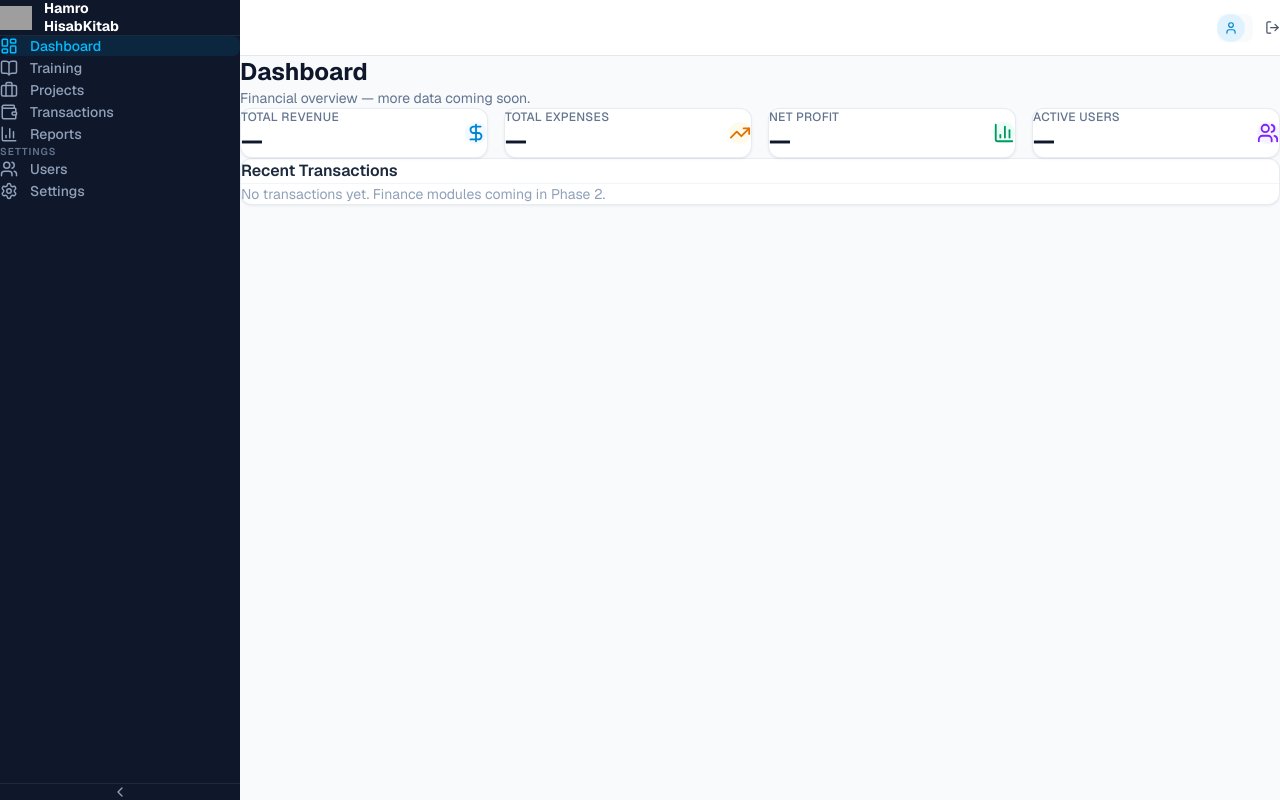
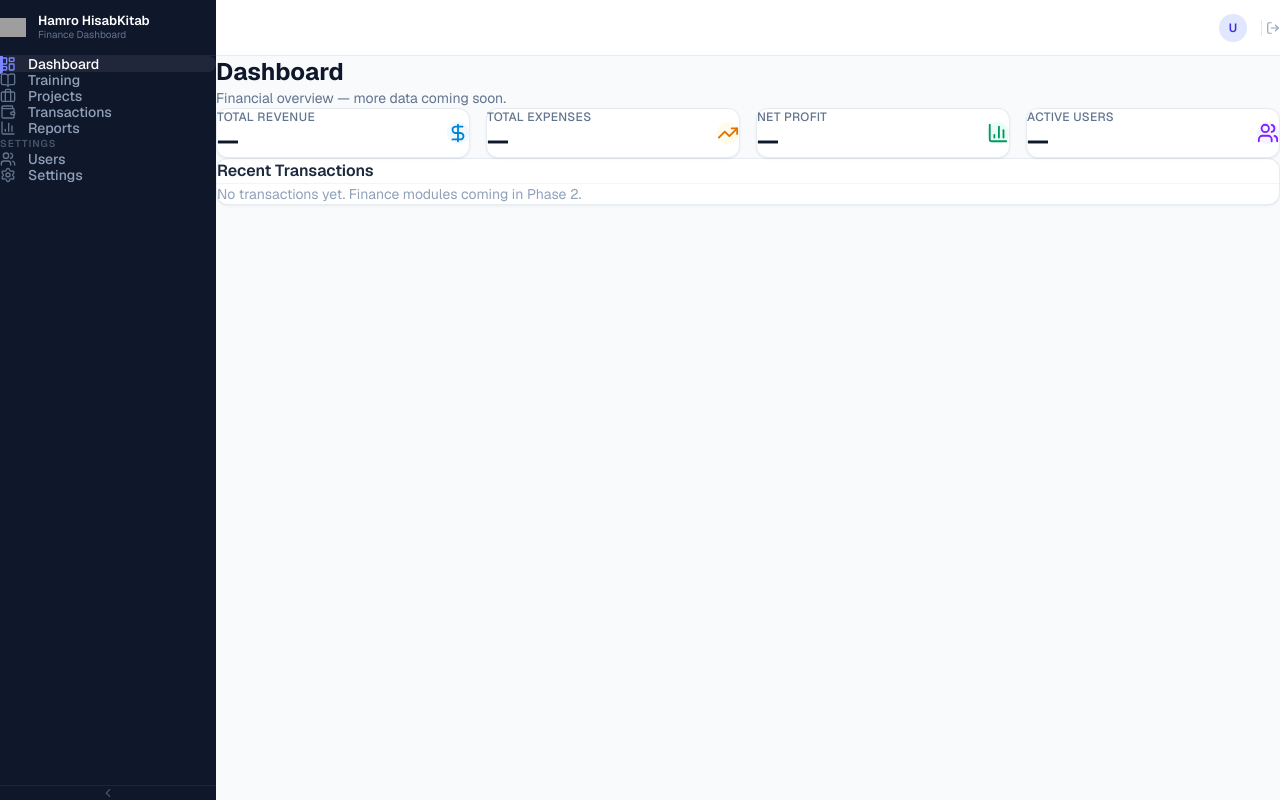
Before and after one commit to leafclutch/hamro_hisabKitab_Simple, a Next.js app: page / in a window 1280 px wide. Built offline with nearby package versions, Linux system fonts and the light colour scheme; no server answers; grey boxes are pictures that could not be loaded.

Commit message:
design: sidebar left-border active indicator, initials avatar in navbar

```diff
--- a/src/components/layout/navbar.tsx
+++ b/src/components/layout/navbar.tsx
@@ -2,7 +2,7 @@
 
 import { logout } from '@/actions/auth'
 import { Button } from '@/components/ui/button'
-import { LogOut, User } from 'lucide-react'
+import { LogOut } from 'lucide-react'
 import { useTransition } from 'react'
 
 interface NavbarProps {
@@ -10,36 +10,46 @@ interface NavbarProps {
   userName?: string
 }
 
+function UserAvatar({ name, email }: { name?: string; email?: string }) {
+  const display = name || email || 'U'
+  const initial = display.charAt(0).toUpperCase()
+  return (
+    <div className="flex h-7 w-7 items-center justify-center rounded-full bg-indigo-100 text-indigo-700 flex-shrink-0">
+      <span className="text-xs font-semibold leading-none">{initial}</span>
+    </div>
+  )
+}
+
 export function Navbar({ userEmail, userName }: NavbarProps) {
   const [isPending, startTransition] = useTransition()
 
-  function handleLogout() {
-    startTransition(async () => {
-      await logout()
-    })
-  }
-
   return (
-    <header className="flex h-14 items-center justify-between border-b border-slate-200 bg-white px-6">
+    <header className="flex h-[56px] items-center justify-between border-b border-slate-200/80 bg-white px-5 flex-shrink-0">
       <div />
-      <div className="flex items-center gap-3">
-        <div className="flex items-center gap-2 rounded-lg bg-slate-50 px-3 py-1.5">
-          <div className="flex h-7 w-7 items-center justify-center rounded-full bg-sky-100 text-sky-600">
-            <User size={14} />
-          </div>
+      <div className="flex items-center gap-1">
+        <div className="flex items-center gap-2.5 rounded-lg px-3 py-1.5">
+          <UserAvatar name={userName} email={userEmail} />
           <div className="text-right">
-            {userName && <p className="text-xs font-medium text-slate-800">{userName}</p>}
-            {userEmail && <p className="text-[10px] text-slate-500">{userEmail}</p>}
+            {userName && (
+              <p className="text-[13px] font-medium text-slate-800 leading-tight">{userName}</p>
+            )}
+            {userEmail && (
+              <p className="text-[11px] text-slate-400 leading-tight">{userEmail}</p>
+            )}
           </div>
         </div>
+
+        <div className="w-px h-4 bg-slate-200 mx-1" />
+
         <Button
           variant="ghost"
           size="sm"
-          onClick={handleLogout}
+          onClick={() => startTransition(async () => { await logout() })}
           loading={isPending}
+          className="text-slate-400 hover:text-slate-700 gap-1.5"
           title="Sign out"
         >
-          <LogOut size={15} />
+          <LogOut size={14} />
         </Button>
       </div>
     </header>
--- a/src/components/layout/sidebar.tsx
+++ b/src/components/layout/sidebar.tsx
@@ -16,97 +16,121 @@ import Link from 'next/link'
 import { usePathname } from 'next/navigation'
 import { useState } from 'react'
 
-const navItems = [
-  { href: '/',                          icon: LayoutDashboard, label: 'Dashboard' },
-  { href: '/training',                  icon: BookOpen,        label: 'Training' },
-  { href: '/projects',                  icon: Briefcase,       label: 'Projects' },
-  { href: '/transactions',              icon: Wallet,          label: 'Transactions' },
-  { href: '/reports',                   icon: BarChart3,       label: 'Reports' },
-  { href: '/settings/users',            icon: Users,           label: 'Users',    section: 'Settings' },
-  { href: '/settings',                  icon: Settings,        label: 'Settings', section: 'Settings' },
+const mainNav = [
+  { href: '/',             icon: LayoutDashboard, label: 'Dashboard' },
+  { href: '/training',     icon: BookOpen,        label: 'Training' },
+  { href: '/projects',     icon: Briefcase,       label: 'Projects' },
+  { href: '/transactions', icon: Wallet,          label: 'Transactions' },
+  { href: '/reports',      icon: BarChart3,       label: 'Reports' },
 ]
+
+const settingsNav = [
+  { href: '/settings/users', icon: Users,    label: 'Users' },
+  { href: '/settings',       icon: Settings, label: 'Settings' },
+]
+
+function NavLink({
+  href,
+  icon: Icon,
+  label,
+  pathname,
+  collapsed,
+}: {
+  href: string
+  icon: React.ElementType
+  label: string
+  pathname: string
+  collapsed: boolean
+}) {
+  const active = pathname === href || (href !== '/' && pathname.startsWith(href))
+  return (
+    <Link
+      href={href}
+      title={collapsed ? label : undefined}
+      className={cn(
+        'relative flex items-center gap-3 rounded-lg text-sm font-medium transition-all duration-150',
+        collapsed ? 'justify-center p-2.5' : 'px-3 py-2',
+        active
+          ? 'bg-white/[0.07] text-white'
+          : 'text-slate-400 hover:bg-white/[0.04] hover:text-slate-200'
+      )}
+    >
+      {active && !collapsed && (
+        <span className="absolute left-0 top-1/2 -translate-y-1/2 w-[3px] h-5 bg-indigo-400 rounded-r-full" />
+      )}
+      <Icon
+        size={16}
+        className={cn(
+          'flex-shrink-0 transition-colors',
+          active ? 'text-indigo-400' : 'text-slate-500'
+        )}
+      />
+      {!collapsed && <span className="truncate leading-none">{label}</span>}
+    </Link>
+  )
+}
 
 export function Sidebar() {
   const pathname = usePathname()
   const [collapsed, setCollapsed] = useState(false)
 
-  const mainItems = navItems.filter(i => !i.section)
-  const settingsItems = navItems.filter(i => i.section === 'Settings')
-
   return (
     <aside
       className={cn(
-        'flex h-screen flex-col bg-slate-900 text-slate-300 transition-all duration-200 flex-shrink-0',
-        collapsed ? 'w-16' : 'w-60'
+        'flex h-screen flex-col bg-slate-900 flex-shrink-0 transition-[width] duration-200 ease-in-out',
+        collapsed ? 'w-[58px]' : 'w-[216px]'
       )}
     >
-      {/* Logo */}
-      <div className={cn('flex items-center gap-3 px-4 py-5 border-b border-slate-800', collapsed && 'justify-center px-2')}>
-        <Image src="/logo/onlyLogo.svg" alt="Logo" width={32} height={32} className="flex-shrink-0" />
+      {/* Logo row */}
+      <div
+        className={cn(
+          'flex h-[56px] items-center border-b border-white/[0.06] flex-shrink-0 gap-3 px-3.5',
+          collapsed && 'justify-center px-0'
+        )}
+      >
+        <Image src="/logo/onlyLogo.svg" alt="Logo" width={26} height={26} className="flex-shrink-0" />
         {!collapsed && (
-          <span className="font-bold text-white text-sm leading-tight">
-            Hamro<br />HisabKitab
-          </span>
+          <div className="min-w-0 leading-tight">
+            <p className="text-[13px] font-semibold text-white truncate">Hamro HisabKitab</p>
+            <p className="text-[10px] text-slate-500 truncate mt-0.5">Finance Dashboard</p>
+          </div>
         )}
       </div>
 
-      {/* Navigation */}
-      <nav className="flex-1 overflow-y-auto py-4 scrollbar-thin">
-        <NavGroup items={mainItems} pathname={pathname} collapsed={collapsed} />
+      {/* Nav */}
+      <nav className="flex-1 overflow-y-auto py-3 scrollbar-thin">
+        <div className={cn('space-y-0.5', collapsed ? 'px-2' : 'px-2.5')}>
+          {mainNav.map(item => (
+            <NavLink key={item.href} {...item} pathname={pathname} collapsed={collapsed} />
+          ))}
+        </div>
+
         {!collapsed && (
-          <p className="mt-4 mb-1 px-4 text-[10px] font-semibold uppercase tracking-widest text-slate-500">
+          <p className="mx-5 mt-5 mb-1.5 text-[10px] font-semibold uppercase tracking-widest text-slate-600">
             Settings
           </p>
         )}
-        <NavGroup items={settingsItems} pathname={pathname} collapsed={collapsed} />
+        {collapsed && <div className="my-3 mx-2 border-t border-white/[0.06]" />}
+        <div className={cn('space-y-0.5', collapsed ? 'px-2' : 'px-2.5')}>
+          {settingsNav.map(item => (
+            <NavLink key={item.href} {...item} pathname={pathname} collapsed={collapsed} />
+          ))}
+        </div>
       </nav>
 
       {/* Collapse toggle */}
-      <div className="border-t border-slate-800 p-2">
+      <div className="border-t border-white/[0.06] p-2">
         <button
           onClick={() => setCollapsed(v => !v)}
-          className="flex w-full items-center justify-center rounded-lg p-2 text-slate-400 hover:bg-slate-800 hover:text-white transition-colors"
+          className="flex w-full items-center justify-center rounded-lg p-2 text-slate-600 hover:bg-white/[0.06] hover:text-slate-300 transition-colors"
           title={collapsed ? 'Expand sidebar' : 'Collapse sidebar'}
         >
-          <ChevronLeft size={16} className={cn('transition-transform', collapsed && 'rotate-180')} />
+          <ChevronLeft
+            size={14}
+            className={cn('transition-transform duration-200', collapsed && 'rotate-180')}
+          />
         </button>
       </div>
     </aside>
   )
 }
-
-function NavGroup({
-  items,
-  pathname,
-  collapsed,
-}: {
-  items: typeof navItems
-  pathname: string
-  collapsed: boolean
-}) {
-  return (
-    <ul className="flex flex-col gap-0.5 px-2">
-      {items.map(({ href, icon: Icon, label }) => {
-        const active = pathname === href || (href !== '/' && pathname.startsWith(href))
-        return (
-          <li key={href}>
-            <Link
-              href={href}
-              className={cn(
-                'flex items-center gap-3 rounded-lg px-3 py-2.5 text-sm font-medium transition-colors',
-                active
-                  ? 'bg-sky-500/10 text-sky-400'
-                  : 'text-slate-400 hover:bg-slate-800 hover:text-white',
-                collapsed && 'justify-center px-2'
-              )}
-              title={collapsed ? label : undefined}
-            >
-              <Icon size={18} className="flex-shrink-0" />
-              {!collapsed && label}
-            </Link>
-          </li>
-        )
-      })}
-    </ul>
-  )
-}
```
